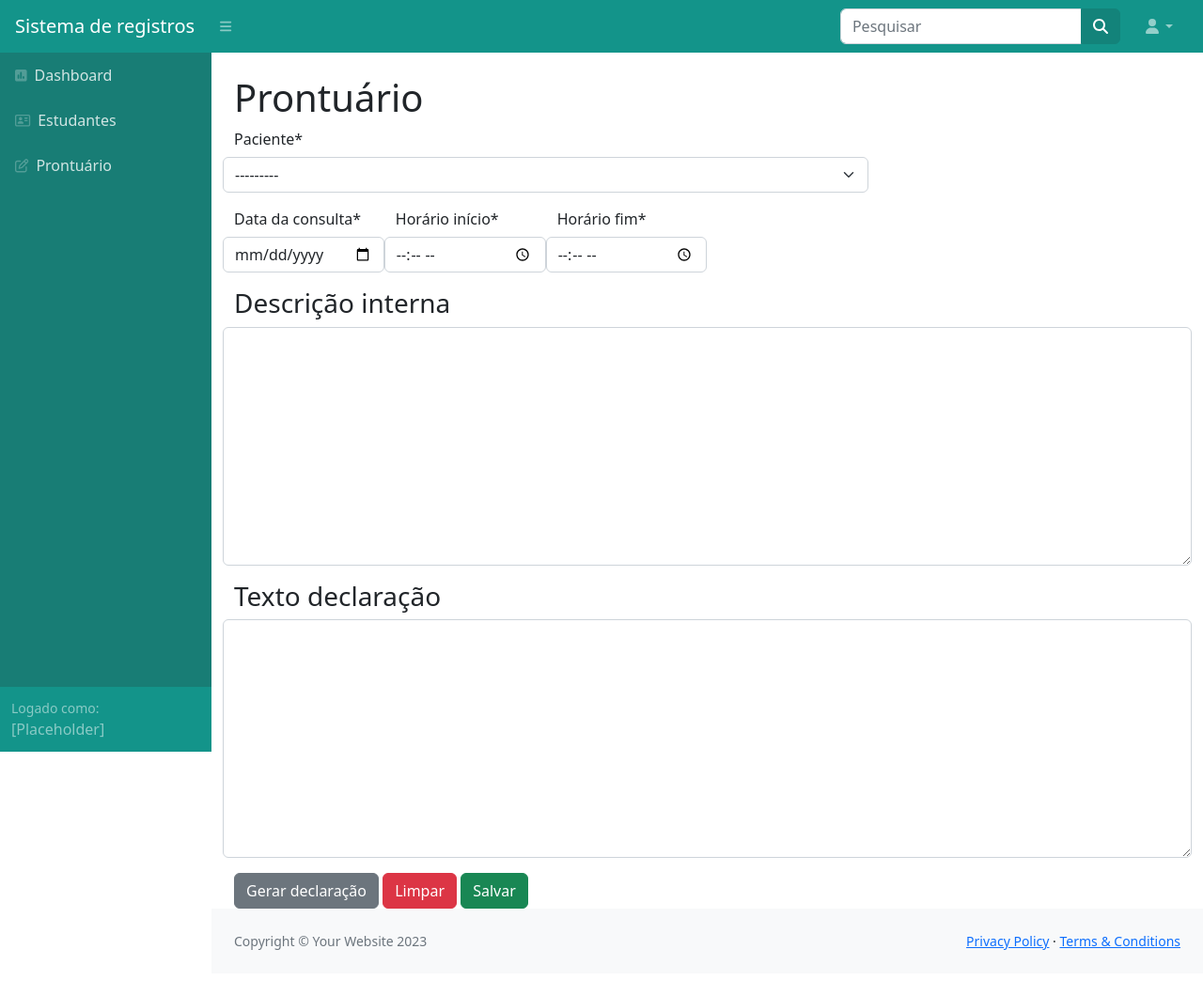
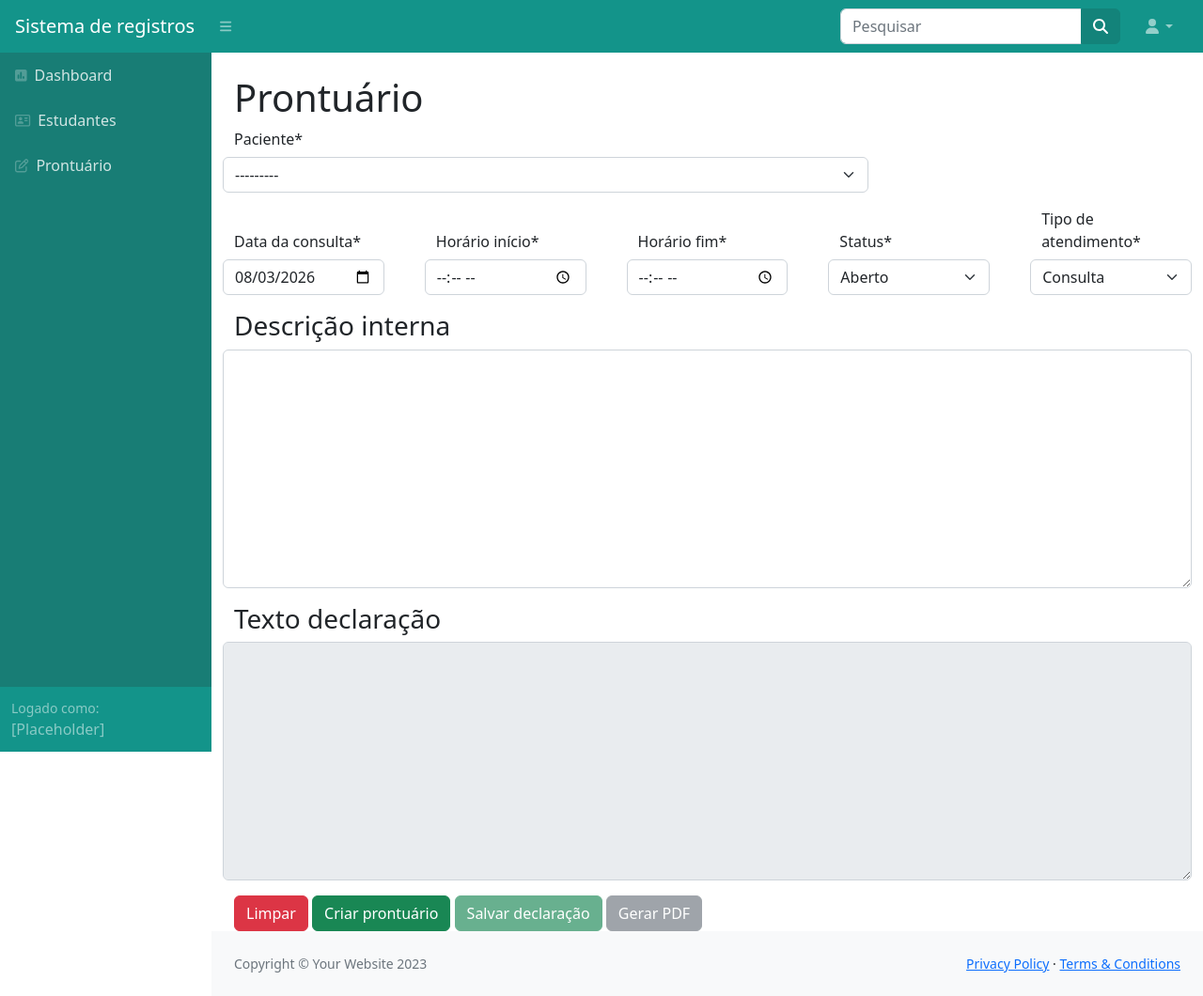
Before and after one commit to Lizard670/sistema_comed, a Django app: page /prontuario in a window 1280 px wide. Shown: the whole page at 94% size. Before the commit the page ends 1011 px from the top, so only its background shows below. Run offline with Django 5.2, Linux system fonts and the light colour scheme; data that the repository does not hold is empty; some libraries are stand-ins or nearby versions.

Commit message:
Implementação da página de prontuário Faltando apenas a funcionalidade do botão de gerar PDF

```diff
--- a/frontend/forms.py
+++ b/frontend/forms.py
@@ -1,5 +1,5 @@
 from django import forms
-from core.models import Aluno
+from core.models import Aluno, Prontuario
 from datetime import date
 
 
@@ -45,7 +45,7 @@ class Prontuario(forms.Form):
     paciente = forms.ModelChoiceField(label="Paciente",
                                       queryset=Aluno.objects.all())
     data = forms.DateField(label="Data da consulta",
-                           initial=date.today,
+                           initial=date.today().strftime("%Y-%m-%d"),
                            widget=forms.DateInput(attrs={'type': 'date'}))
 
     inicio = forms.TimeField(label="Horário início",
@@ -53,14 +53,25 @@ class Prontuario(forms.Form):
     fim = forms.TimeField(label="Horário fim",
                              widget=forms.TimeInput(attrs={'type': 'time'}))
 
+    status = forms.ChoiceField(label="Status",
+                               choices=Prontuario._meta.get_field('status').choices)
+    tipo_atendimento = forms.ChoiceField(label="Tipo de atendimento",
+                                         choices=Prontuario._meta.get_field('tipo_atendimento').choices)
+
     descricao = forms.CharField(label="",
                                 widget=forms.Textarea())
 
     declaracao = forms.CharField(label="",
-                                 widget=forms.Textarea())
+                                 widget=forms.Textarea(),
+                                 required=False)
 
     def __init__(self, *args, **kwargs):
         super().__init__(*args, **kwargs)
+
+        editando = True if self.initial else False
+        texto_botao_sucesso = "Salvar prontuário" if editando else "Criar prontuário"
+        classe_desativar = "" if editando else "disabled"
+        atributo_desativar = "" if editando else 'disabled=""'
 
         self.helper = FormHelper
         self.helper.form_method = 'post'
@@ -75,17 +86,23 @@ class Prontuario(forms.Form):
                 Div('data', css_class="col-xl-2"),
                 Div('inicio', css_class="col-xl-2"),
                 Div('fim', css_class="col-xl-2"),
-            css_class="row"),
+                Div('status', css_class="col-xl-2"),
+                Div('tipo_atendimento', css_class="col-xl-2"),
+            css_class="row d-flex align-items-end justify-content-between"),
 
             HTML('<h3>Descrição interna</h1>'),
             'descricao',
 
             HTML('<h3>Texto declaração</h1>'),
-            'declaracao',
+            HTML('<div id="div_id_declaracao" class="mb-3 row"> '
+                 f'<textarea name="declaracao" cols="40" rows="10" class="textarea form-control" id="id_declaracao" {atributo_desativar}></textarea> '
+                 '</div>'),
 
-            Button('declaracao', 'Gerar declaração', css_class='btn-secondary'),
+
             Reset('limpar', 'Limpar', css_class='btn-danger'),
-            Submit('salvar', 'Salvar', css_class='btn-success')
+            Submit('salvar_prontuario', texto_botao_sucesso, css_class='btn-success'),
+            Submit('salvar_declaracao', 'Salvar declaração', css_class=f"btn-success {classe_desativar}"),
+            Button('declaracao', 'Gerar PDF', css_class=f"btn-secondary {classe_desativar}")
         )
 
 
--- a/frontend/urls.py
+++ b/frontend/urls.py
@@ -7,5 +7,7 @@ urlpatterns = [
     path("registrar", views.pagina_registrar, name="registrar"),
     path("resetar_senha", views.pagina_resetar_senha, name="resetar_senha"),
     path("estudantes", views.pagina_estudantes, name="estudantes"),
+    path('prontuario/<int:pk>/', views.pagina_prontuario, name='prontuario'),
+    path("prontuario/", views.pagina_prontuario, name="prontuario"),
     path("prontuario", views.pagina_prontuario, name="prontuario"),
 ]
--- a/frontend/views.py
+++ b/frontend/views.py
@@ -1,6 +1,10 @@
-from django.shortcuts import render
+from django.shortcuts import render, redirect
+from django.http import HttpResponseBadRequest
+from django.urls import reverse
+from django.utils.timezone import now
 
 from . import forms
+from core.models import Prontuario, Declaracao, Usuario, Aluno
 
 def pagina_inicial(request):
     return render(request, "index.html")
@@ -37,15 +41,85 @@ def pagina_estudantes(request):
 
     return render(request, "estudantes.html", {"form": form})
 
-def pagina_prontuario(request):
+def pagina_prontuario(request, pk=0):
     if request.method == "POST":
-        print(request)
         form = forms.Prontuario(request.POST)
         if form.is_valid():
-            # TODO: Criar um novo prontuário no banco de dados usando as informações do forms
-            pass
+            if "salvar_prontuario" in request.POST:
+                idPaciente = request.POST.get("paciente")
+                paciente = Aluno.objects.get(id=idPaciente)
+                # TODO Pegar id do user logado
+                usuario = Usuario.objects.get(id=1)
+                data = request.POST.get("data")
+                inicio = request.POST.get("inicio")
+                fim = request.POST.get("fim")
+                descricao = request.POST.get("descricao")
+                status = request.POST.get("status")
+                tipo_atendimento = request.POST.get("tipo_atendimento")
 
+                if Prontuario.objects.filter(id=pk).exists():
+                    prontuario = Prontuario.objects.get(id=pk)
+
+                    prontuario.aluno = paciente
+                    prontuario.usuario = usuario
+                    prontuario.data = data
+                    prontuario.horario_inicio = inicio
+                    prontuario.horario_fim = fim
+                    prontuario.descricao = descricao
+                    prontuario.status = status
+                    prontuario.tipo_atendimento = tipo_atendimento
+
+                    prontuario.save()
+                else:
+                    prontuario = Prontuario.objects.create(aluno=paciente, usuario=usuario,
+                                                        data=data, horario_inicio=inicio, horario_fim=fim,
+                                                        descricao=descricao, status=status, tipo_atendimento=tipo_atendimento)
+
+                return redirect(reverse("prontuario", kwargs={'pk':prontuario.id}))
+            elif "salvar_declaracao" in request.POST and pk!=0:
+                # TODO Pegar id do user logado
+                usuario = Usuario.objects.get(id=1)
+                descricao = request.POST.get("declaracao")
+
+                if Declaracao.objects.filter(prontuario_id=pk).exists():
+                    declaracao = Declaracao.objects.get(prontuario_id=pk)
+
+                    declaracao.emitido_por = usuario
+                    declaracao.descricao = descricao
+                    declaracao.data_horario_emissao = now()
+
+                    declaracao.save()
+                else:
+                    declaracao = Declaracao.objects.create(prontuario_id=pk,
+                                                           emitido_por=usuario,
+                                                           descricao=descricao,
+                                                           data_horario_emissao=now())
+
+                return redirect(reverse("prontuario", kwargs={'pk':pk}))
+
+
+    elif pk != 0:
+        try:
+            prontuario = Prontuario.objects.get(id=pk)
+            initial = {
+                'id': pk,
+                'paciente': prontuario.aluno,
+                'data': prontuario.data.strftime("%Y-%m-%d"),
+                'inicio': prontuario.horario_inicio,
+                'fim': prontuario.horario_fim,
+                'descricao': prontuario.descricao
+            }
+            try:
+                declaracao = Declaracao.objects.get(prontuario=pk)
+                initial['declaracao'] = declaracao.descricao
+            except Declaracao.DoesNotExist as e:
+                pass
+
+            form = forms.Prontuario(initial=initial)
+
+        except Prontuario.DoesNotExist as e:
+            return HttpResponseBadRequest()
     else:
         form = forms.Prontuario()
 
-    return render(request, "prontuario.html", {"form": form})
+    return render(request, "prontuario.html", {"form": form, "pk": pk})
--- a/templates/prontuario.html
+++ b/templates/prontuario.html
@@ -25,7 +25,7 @@
                     <div class="container-fluid px-4">
                         <h1 class="mt-4">Prontuário</h1>
 
-                        <form action="/prontuario/" method="post">
+                        <form action="{% url 'prontuario' pk=pk %}" method="post">
                             {% csrf_token %}
                             {% crispy form form.helper %}
                         </form>
```
